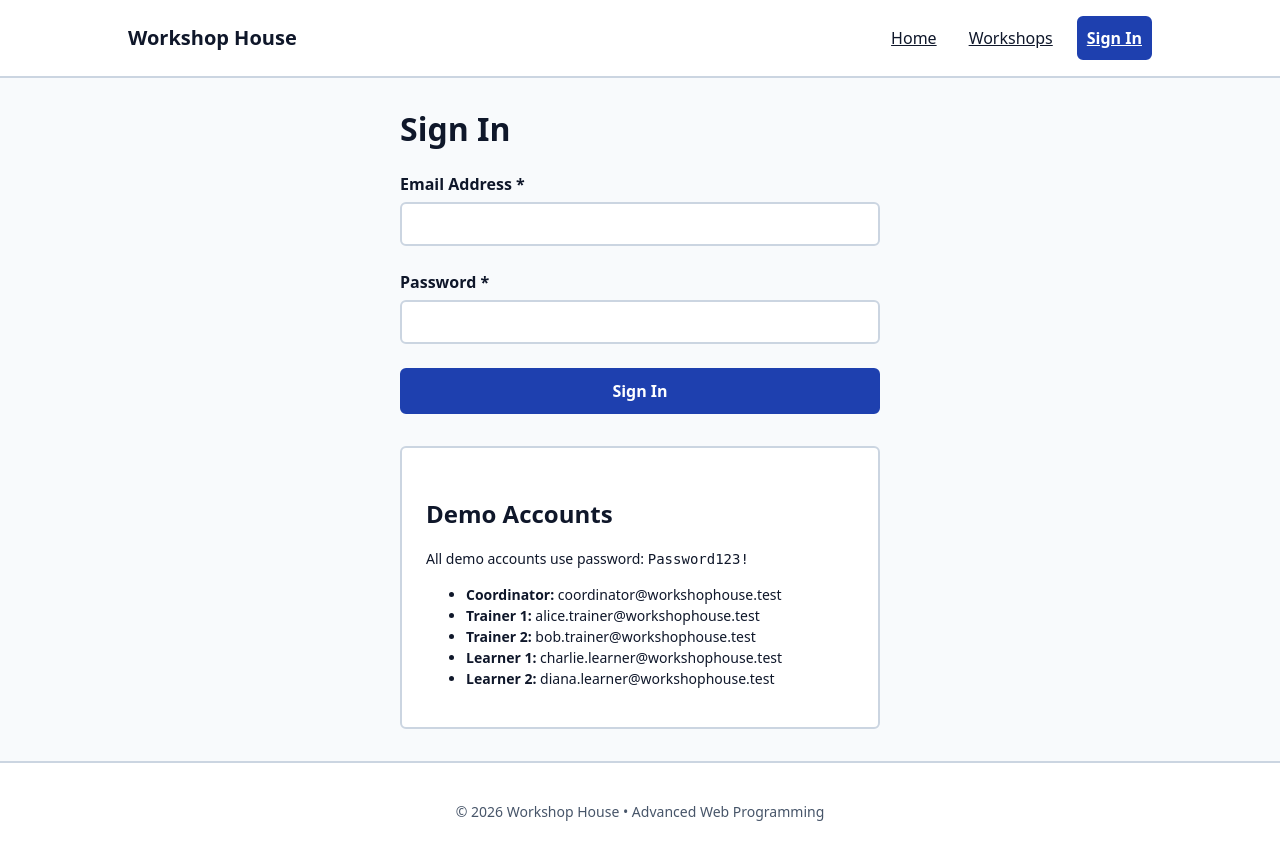
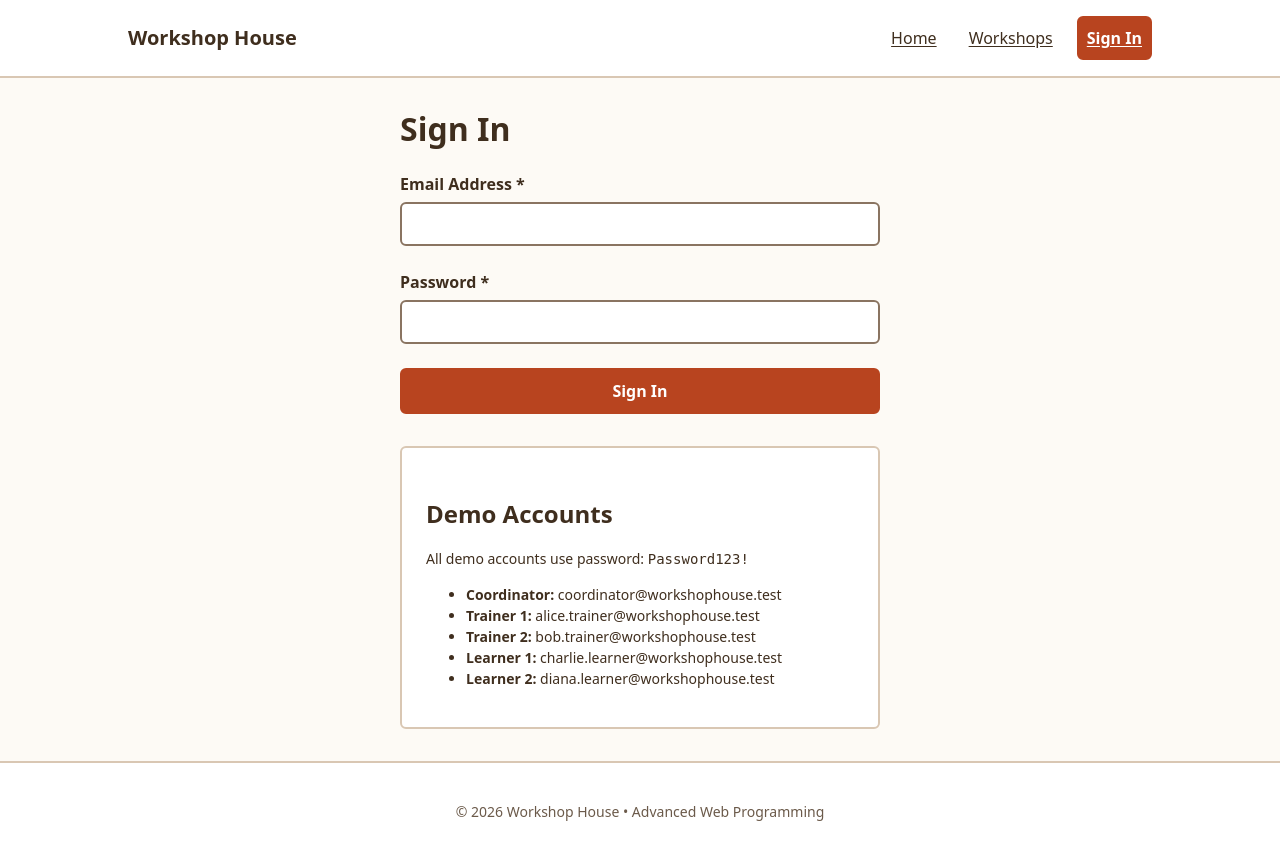
Before and after one commit to hayrunnisaiyikosker/workshop-house, a Node server app: page /auth/login in a window 1280 px wide. Run offline with Node 20, Linux system fonts and the light colour scheme.

Commit message:
Phase 1: warm design tokens and shared styles

```diff
--- a/public/css/theme.css
+++ b/public/css/theme.css
@@ -3,17 +3,27 @@
   --font-scale: 1;
   --font-base: calc(1rem * var(--font-scale));
 
-  --color-bg: #f8fafc;
+  /* Colors: warm cream / brown / terracotta */
+  --color-bg: #fdfaf5;
   --color-surface: #ffffff;
-  --color-surface-hover: #f1f5f9;
-  --color-border: #cbd5e1;
-  --color-text: #0f172a;
-  --color-text-muted: #475569;
+  --color-surface-hover: #f5f0e8;
+  --color-border: #d9c7b3;
+  --color-text: #3f2e1e;
+  --color-text-muted: #6b5a4a;
 
-  --color-primary: #1e40af;
-  --color-primary-hover: #1d4ed8;
+  --color-primary: #b8441f;
+  --color-primary-hover: #9a3819;
   --color-primary-contrast: #ffffff;
 
+  /* Links */
+  --color-link: #9a3819;
+  --color-link-hover: #7a2c12;
+  --color-link-visited: #7a3b69;
+
+  /* Input borders (at least 3:1 on white and cream) */
+  --input-border-color: #8a7461;
+
+  /* Semantic states */
   --color-error-bg: #fef2f2;
   --color-error-border: #b91c1c;
   --color-error-text: #991b1b;
@@ -26,7 +36,24 @@
   --color-warning-border: #b45309;
   --color-warning-text: #92400e;
 
-  --focus-ring: 3px solid #2563eb;
+  --color-info-bg: #eef3f6;
+  --color-info-border: #52697f;
+  --color-info-text: #3f2e1e;
+
+  /* Spacing scale */
+  --spacing-1: 0.25rem;
+  --spacing-2: 0.5rem;
+  --spacing-3: 1rem;
+  --spacing-4: 1.5rem;
+  --spacing-5: 2rem;
+
+  /* Shadows */
+  --shadow-sm: 0 1px 2px rgba(63, 46, 30, 0.08);
+  --shadow-md: 0 4px 6px -1px rgba(63, 46, 30, 0.12);
+  --shadow-lg: 0 10px 15px -3px rgba(63, 46, 30, 0.14);
+
+  /* Focus, shape, layout */
+  --focus-ring: 3px solid #b8441f;
   --focus-offset: 2px;
   --border-radius: 6px;
   --container-max-width: 1024px;
@@ -102,6 +139,20 @@ body {
   background-color: var(--color-bg);
 }
 
+/* Links (zero specificity so any component class can override) */
+:where(a) {
+  color: var(--color-link);
+  text-underline-offset: 0.15em;
+}
+
+:where(a:visited) {
+  color: var(--color-link-visited);
+}
+
+:where(a:hover) {
+  color: var(--color-link-hover);
+}
+
 /* Skip link (WCAG 2.4.1) */
 .skip-link {
   position: absolute;
@@ -259,7 +321,7 @@ h2 {
   font-family: inherit;
   color: var(--color-text);
   background-color: var(--color-surface);
-  border: 2px solid var(--color-border);
+  border: 2px solid var(--input-border-color);
   border-radius: var(--border-radius);
 }
 
```
Also changed, not shown: other parts of public/css/theme.css (+36 -11 lines).
